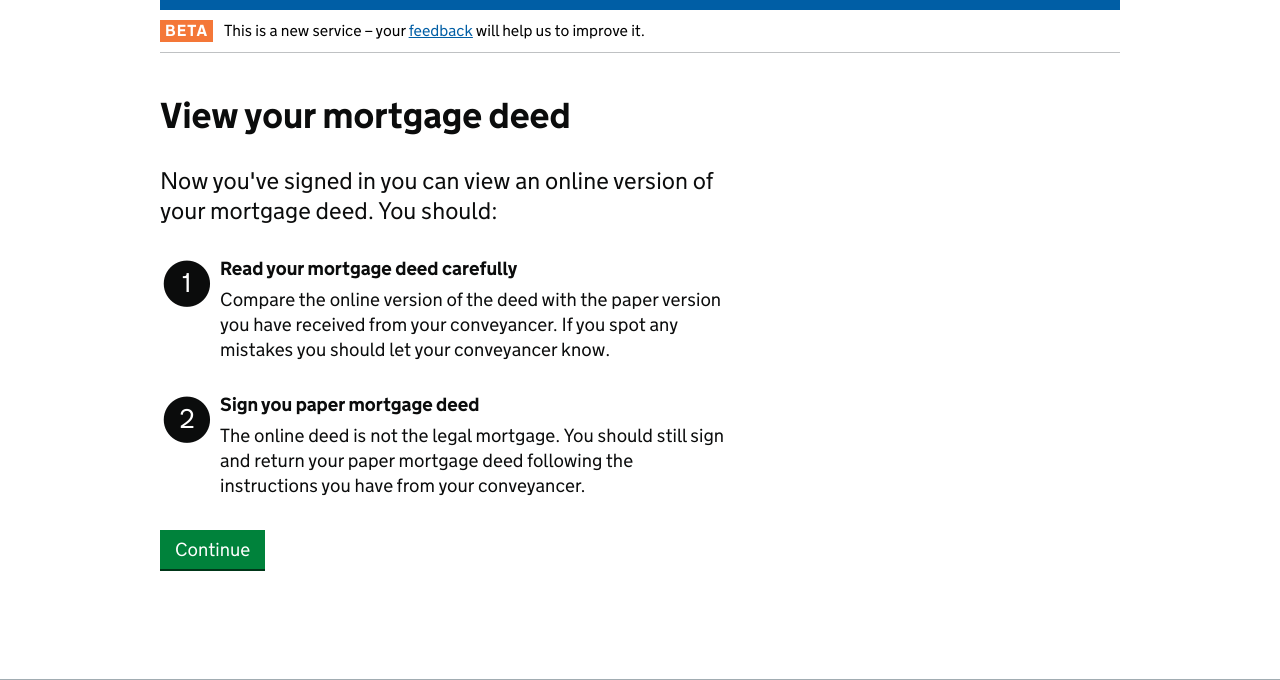
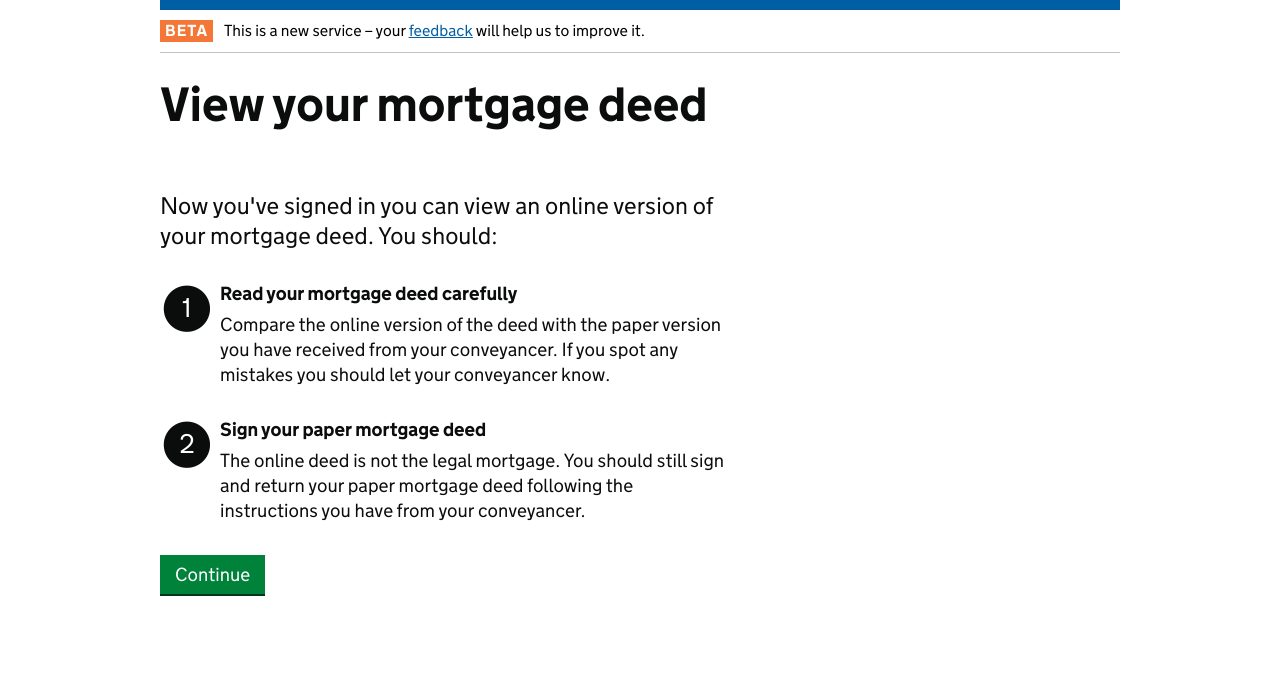
Before and after one commit to LandRegistry-Attic/dm-borrower-frontend, a Python web app: template application/templates/howtoproceed.html in a window 1280 px wide. Shown: the part 73-753 px from the top of the page. Run offline with Jinja, Linux system fonts and the light colour scheme; the template is opened without the code that fills it, so the values that code supplies are empty; some libraries are stand-ins or nearby versions.

Commit message:
Feedback from first checks with S Buck and test feedback

```diff
--- a/application/templates/howtoproceed.html
+++ b/application/templates/howtoproceed.html
@@ -10,8 +10,7 @@
 
   {{ super() }}
 
-  <h1 class="heading-large">
-    <!-- <span class="heading-secondary">Sign your mortgage deed</span> -->
+  <h1 class="heading-xlarge">
     View your mortgage deed
   </h1>
 
@@ -39,7 +38,7 @@
             <span class="icon-stack verfied-bullet-numbers-fa" >2</span>
           </div>
         <div class="verified-bullets">
-          <h3 class="heading-small">Sign you paper mortgage deed</h3>
+          <h3 class="heading-small">Sign your paper mortgage deed</h3>
           <p>The online deed is not the legal mortgage. You should still sign and return your paper mortgage deed
           following the instructions you have from your conveyancer.</p>
         </div>
--- a/application/templates/start.html
+++ b/application/templates/start.html
@@ -26,7 +26,7 @@
 		<p>To do this you will need:</p>
 
 		<ul class="list-bullet">
-			<li>a unique borrower reference sent to you by your coveyancer</li>
+			<li>a unique borrower reference sent to you by your conveyancer</li>
 		</ul>
 
 		<p>
--- a/application/templates/viewdeed.html
+++ b/application/templates/viewdeed.html
@@ -86,7 +86,7 @@
           <form method="post" action="/finished">
             <p>If you are happy with the details shown on your mortgage deed above, please continue.</p>
 
-            <p>If something is wrong you should contact your conveyancer</p>
+            <p>If something is wrong you should contact your conveyancer.</p>
             <input class="button" type="submit" value="Continue">
           </form>
         </div>
```
